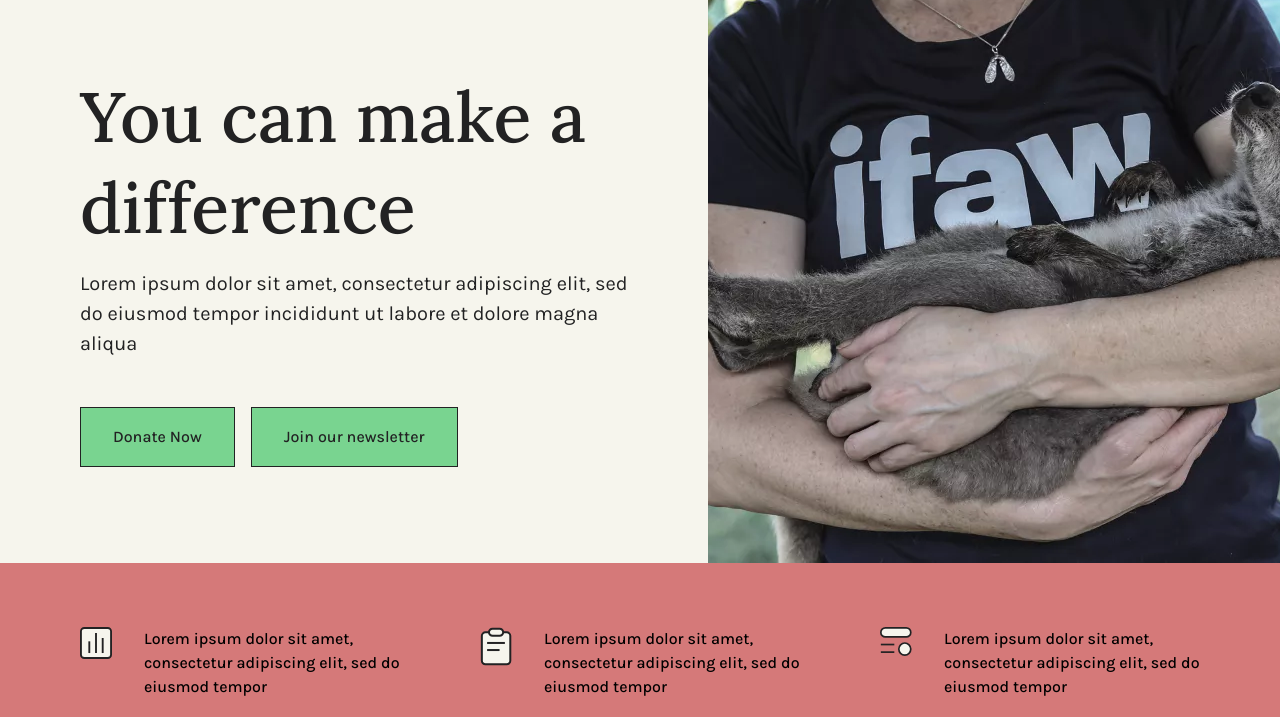
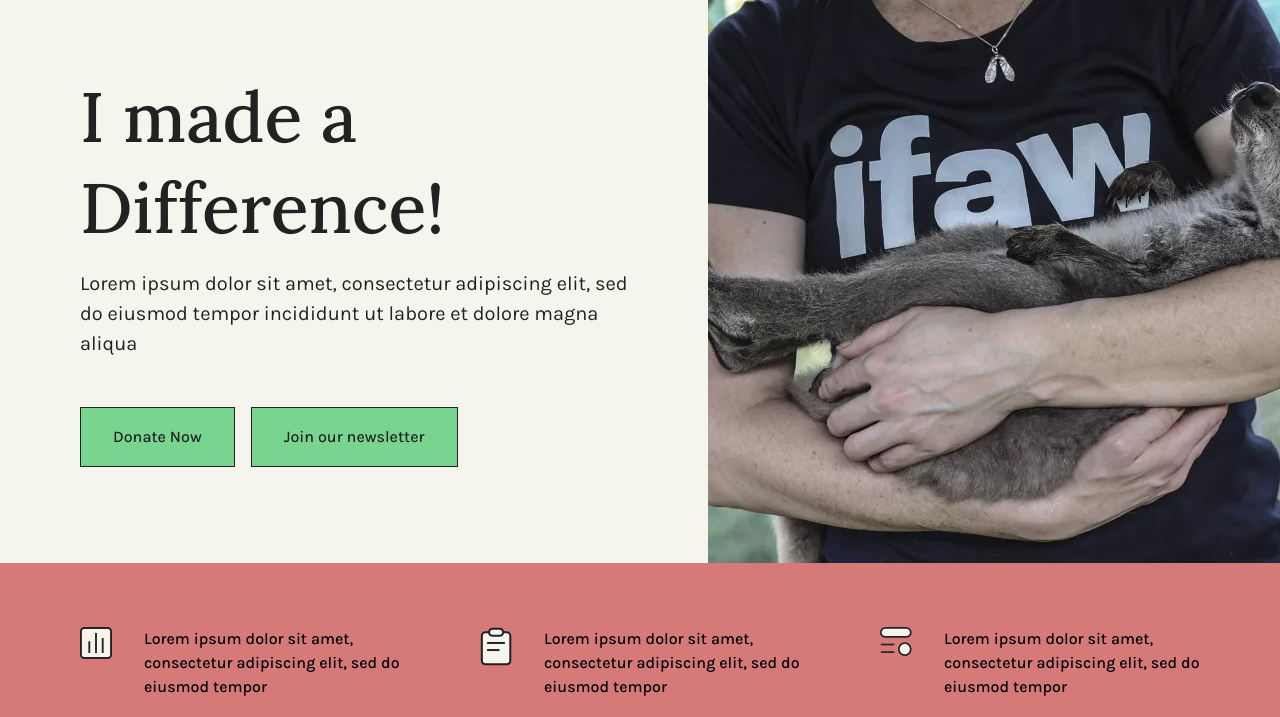
Before and after one commit to mohitkuhikar/Helpa-template-HTML, a website built with Parcel: page index.html in a window 1280 px wide. Shown: the part 83-800 px from the top of the page. Built offline with nearby package versions, Linux system fonts and the light colour scheme.

Commit message:
Commit from TeleportHQ

```diff
--- a/index.html
+++ b/index.html
@@ -152,7 +152,7 @@
               </header>
               <div class="home-hero-section">
                 <div class="home-header">
-                  <h1 class="home-heading">You can make a difference</h1>
+                  <h1 class="home-heading">I made a Difference!</h1>
                   <p class="home-caption">
                     Lorem ipsum dolor sit amet, consectetur adipiscing elit, sed
                     do eiusmod tempor incididunt ut labore et dolore magna
```
